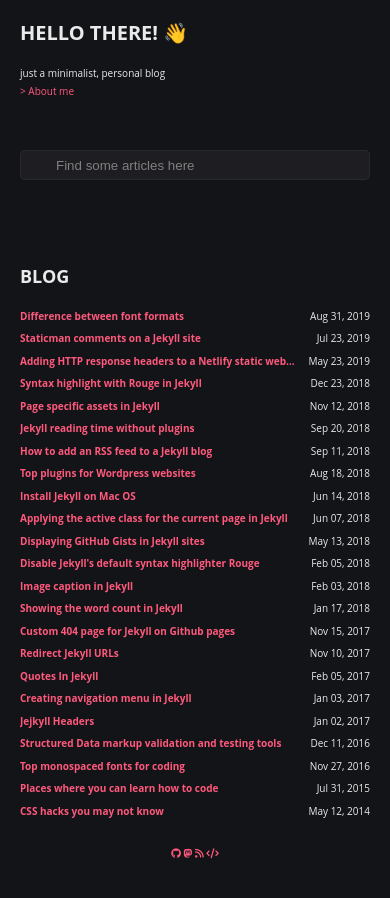
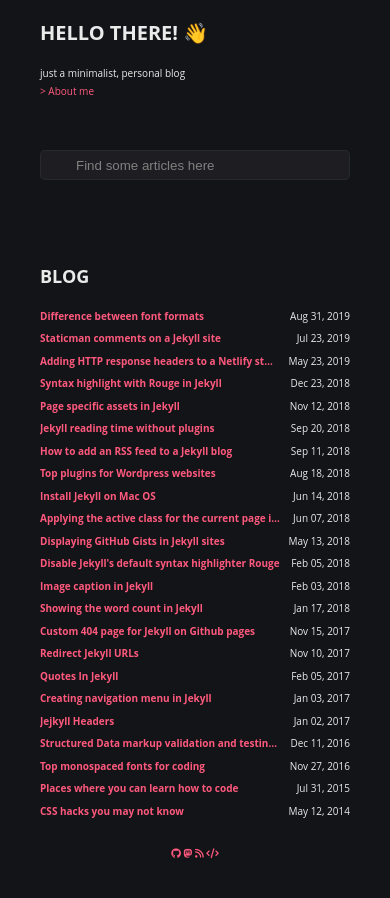
Before and after one commit to SeimiNomore/jlchristian.com, a Jekyll site: the page built from index.html, in a window 390 px wide. Built offline with Jekyll 4.4.1, drawn with Linux system fonts in a browser that asks for light colours; nearby versions of some CDN libraries.

Commit message:
update = main { 		padding: 0 from 2 - 4rem; 	}

```diff
--- a/_sass/_main.scss
+++ b/_sass/_main.scss
@@ -406,7 +406,7 @@
 	}
 
 	main {
-		padding: 0 2rem;
+		padding: 0 4rem;
 	}
 
 }
```
